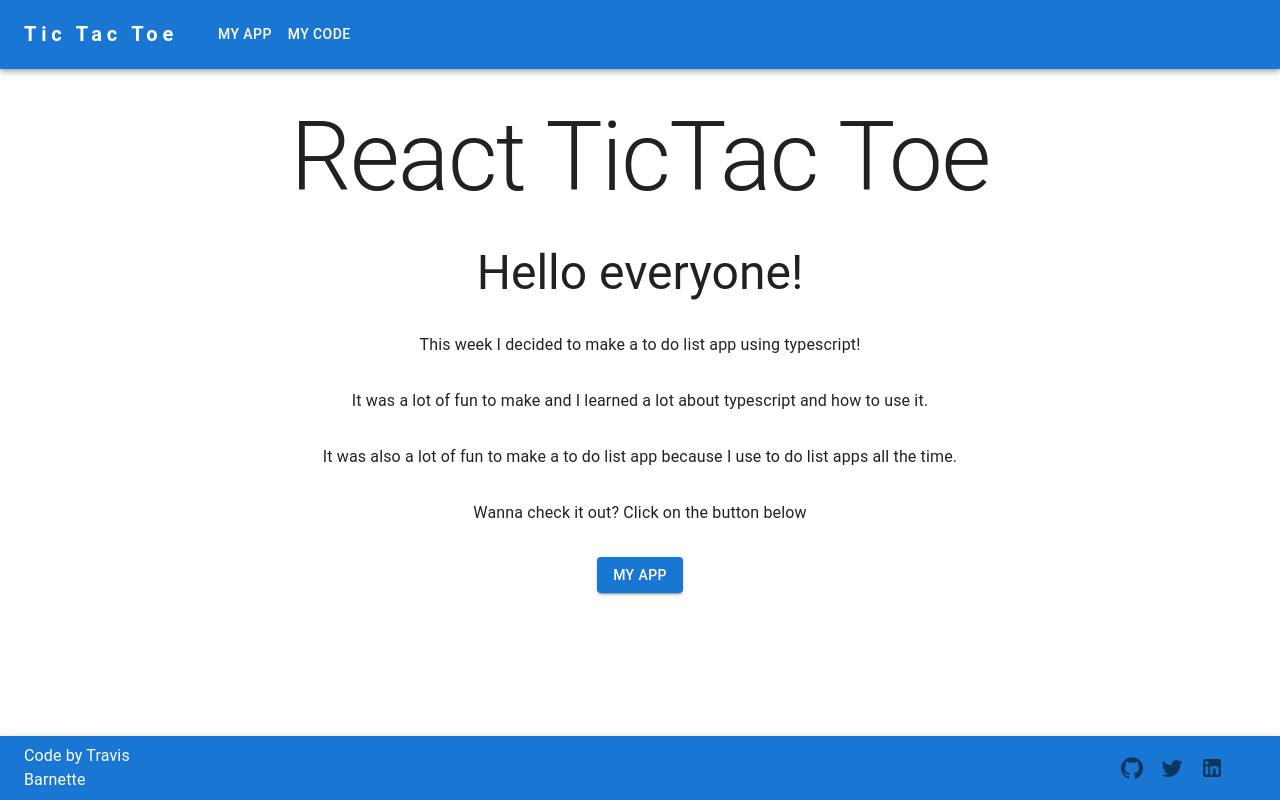
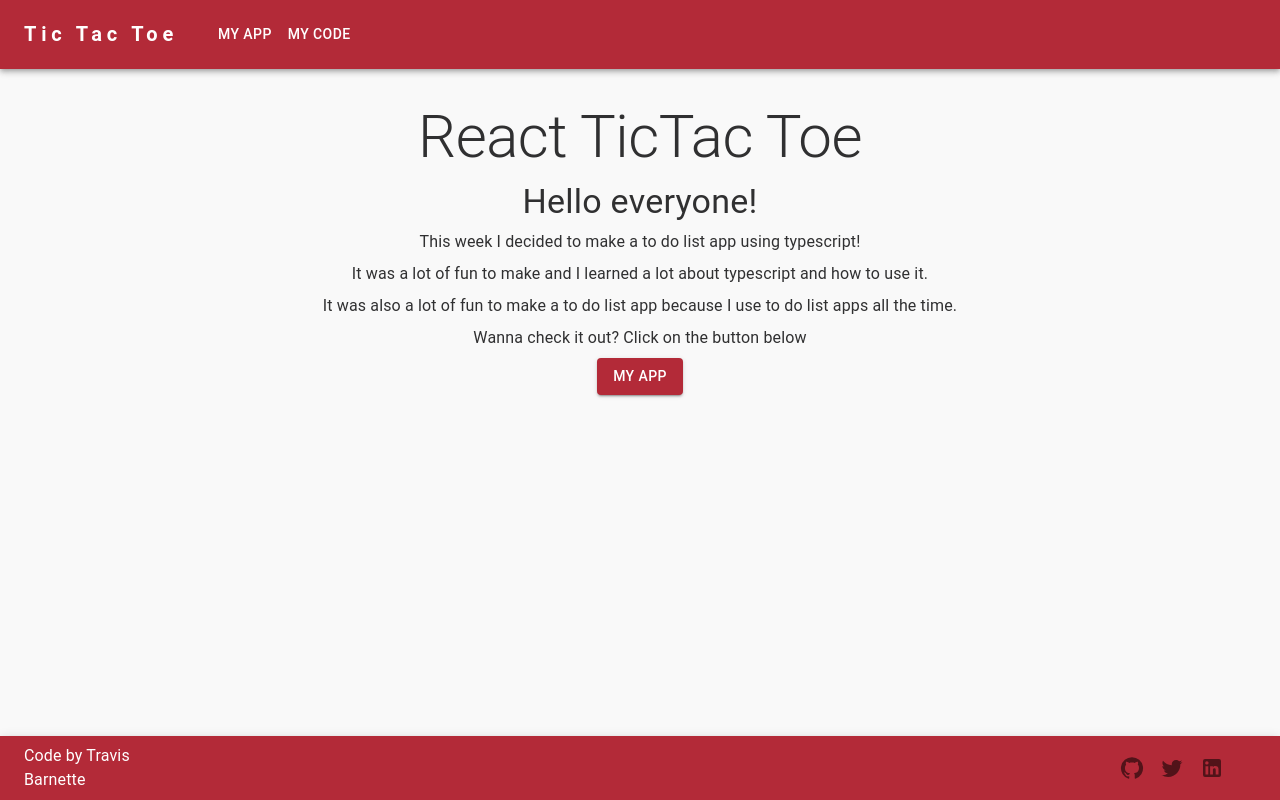
Before and after one commit to barnettet31/promineo-week-11, a React (Vite) app: page / in a window 1280 px wide. Built offline with nearby package versions, Linux system fonts and the light colour scheme.

Commit message:
finished project

```diff
--- /dev/null
+++ b/src/components/board-button/board-button.component.tsx
@@ -0,0 +1,27 @@
+import CloseIcon from "@mui/icons-material/Close";
+import RadioButtonUncheckedIcon from "@mui/icons-material/RadioButtonUnchecked";
+import { Box, Button, Grid, Icon, IconButton,  useTheme } from "@mui/material";
+interface IProps {
+  value: number | null;
+  onClick: () => void;
+}
+
+export const BoardButton = ({ value, onClick }: IProps) => {
+  const _renderIcon = (value: number) => value === 2 ? <CloseIcon /> : <RadioButtonUncheckedIcon />;
+  const theme = useTheme();
+  return (
+    <Box marginX="auto" marginY="auto">
+    <Button sx={{padding:'1.5em', borderRadius:'5px', display:'flex', justifyContent:'center', alignItems:'center', backgroundColor:theme.palette.primary.main}} onClick={onClick}>
+      {
+        <Icon
+          fontSize="small"
+          color="info"
+          sx={{width:'1.125em', height:'1.125em'}}
+          onClick={() => onClick()}>
+          {value === null ? null : _renderIcon(value)}
+        </Icon>
+      }
+    </Button>
+    </Box>
+  );
+};
--- /dev/null
+++ b/src/components/board/board.component.tsx
@@ -0,0 +1,17 @@
+import { Box,  } from "@mui/material";
+import { BoardButton } from "../board-button/board-button.component";
+export type NulNum = number | null;
+export type ArrNulNum = NulNum[];
+interface IProps {
+    squares:ArrNulNum,
+    onClick:(number:number)=>void
+}
+export const Board = ({squares, onClick}:IProps)=>{
+    return(
+       <Box sx={{width:1}} justifyContent="center" >
+        <Box marginX="auto" height={400} display="grid" gridTemplateColumns="repeat(3, 1fr)" gap={4} maxWidth="sm">
+        {squares.map((square, i)=> <BoardButton key={i} value={square} onClick={()=>onClick(i)} />)}
+        </Box>
+       </Box>
+    )
+}
--- a/src/components/layout/layout.component.tsx
+++ b/src/components/layout/layout.component.tsx
@@ -5,7 +5,7 @@ interface IProps {
 }
 export const LayoutContainer = ({ children }: IProps) => {
   return (
-    <Container>
+    <Container sx={{paddingBottom:10}}>
       <Box
         component="main"
         sx={{
@@ -14,7 +14,7 @@ export const LayoutContainer = ({ children }: IProps) => {
           alignItems: "center",
           justifyContent: "center",
           mt: 4,
-          gap:4,
+          gap:1,
           textAlign:'center'
         }}>
         {children}
--- a/src/components/nav-bar/navbar.component.tsx
+++ b/src/components/nav-bar/navbar.component.tsx
@@ -81,7 +81,7 @@ function NavBar() {
                 }}>
                 {pages.map(({ title, path }) => (
                   <MenuItem key={title} onClick={handleCloseNavMenu} >
-                    <Typography fontStyle={{textDecoration:'none'}} textAlign="center" color="white" component={Link} to={path}>
+                    <Typography fontStyle={{textDecoration:'none', color:'inherit'}} textAlign="center"  component={Link} to={path}>
                       {title}
                     </Typography>
                   </MenuItem>
--- /dev/null
+++ b/src/components/score/score.component.tsx
@@ -0,0 +1,22 @@
+import { Container, Typography } from "@mui/material";
+export interface IScoreProps {
+
+    player1: number;
+    player2: number;
+    tie: number;
+
+}
+interface IProps extends IScoreProps {
+  turn:boolean;
+}
+export const Score = ({ player1, player2, tie, turn }: IProps) => {
+    return(
+  <Container maxWidth="xl" >
+
+    <Typography mb={1} variant="h4" >Player 1 Score: {player1}</Typography>
+    <Typography mb={1} variant="h4">Player 2 Score: {player2}</Typography>
+    <Typography variant="h4" mb={3}>Ties: {tie}</Typography>
+    <Typography variant="h4" mb={3}>Who's turn is it? {turn? 'Player 1': 'Player 2'}</Typography>
+
+  </Container>);
+};
--- a/src/infrastructure/theme.provider.tsx
+++ b/src/infrastructure/theme.provider.tsx
@@ -8,13 +8,64 @@ interface IProps {
 }
 export const MuiThemeProvider = ({ children }: IProps) => {
   const prefersDarkMode = useMediaQuery("(prefers-color-scheme: dark)");
+
+ const getDesignTheme = ()=>{
+ return {
+    mode: prefersDarkMode? 'dark':'light',
+    palette: prefersDarkMode? {
+      primary: {
+        main: '#b32a38',
+        light: '#832543',
+      },
+
+      secondary: {
+        main: '#f10760',
+      },
+      error: {
+        main: '#fd564b',
+      },
+      text: {
+        primary: '#f9f9f9',
+        secondary: 'rgba(185,185,185,0.7)',
+
+      },
+      info:{
+        main:'#e2e9ef'
+      },
+
+      background: {
+        default: '#303031',
+        paper: '#424241',
+      }
+    }:{
+      primary: {
+        main: '#b32a38',
+        light: '#832543',
+      },
+
+      secondary: {
+        main: '#f10760',
+      },
+      error: {
+        main: '#fd564b',
+      },
+      text: {
+        primary: '#303031',
+        secondary: '#424241',
+      },
+      info:{
+        main:'#424241'
+      },
+      background: {
+        default: '#f9f9f9',
+        paper: 'rgba(185,185,185,0.7)',
+      }
+    },
+  };
+ }
   const theme = useMemo(
-    () =>
-      createTheme({
-        palette: {
-          mode: prefersDarkMode ? "dark" : "light",
-        },
-      }),
+    () => createTheme(getDesignTheme())
+      ,
     [prefersDarkMode]
   );
 
--- a/src/routes/app/app.route.tsx
+++ b/src/routes/app/app.route.tsx
@@ -1,3 +1,114 @@
+import { Alert, Stack, useTheme } from "@mui/material";
+import { Container } from "@mui/system";
+import { useEffect, useState } from "react";
+import { ArrNulNum, Board, NulNum } from "../../components/board/board.component";
+import { IScoreProps, Score } from "../../components/score/score.component";
+const initialState: IScoreProps = {
+    player1:0,
+    player2:0,
+    tie:0
+};
+const initialBoardState:ArrNulNum = Array(9).fill(null);
+const calculateTheWinner = (board:ArrNulNum):NulNum=>{
+ const winningLines = [
+    [0,1,2],
+    [3,4,5],
+    [6,7,8],
+    [0,3,6],
+    [1,4,7],
+    [2,5,8],
+    [0,4,8],
+    [2,4,6],
+ ];
+ for(let [x,y,z] of winningLines){
+    if(board[x] && board[x] === board[y] && board[x] === board[z]){
+        return board[x];
+    }
+}
+if(board.every(value=>value != null)) return 0
+return null;
+}
 export function AppPage (){
-    return <h1>App Page</h1>
+    const [score, setScore] = useState<IScoreProps>(initialState);
+    const [board, setBoard] = useState<ArrNulNum>(initialBoardState);
+    const [isPlayerOne,setIsPlayerOne] = useState<boolean>(true);
+    const isThereAWinner: number | null = calculateTheWinner(board);
+    const theme = useTheme()
+    const resetBoard = ()=> setTimeout(()=>{
+        setIsPlayerOne(true);
+        setBoard(initialBoardState);
+    }, 500);
+    const incrementScore = (winner:number)=>{
+        switch(winner){
+            case 0:
+                setScore((prevState)=>{
+                    const newState: IScoreProps = {
+                        ...prevState,
+                        tie:prevState.tie++
+                    }
+                    return newState;
+                });
+                break;
+            case 1:
+                setScore((prevState)=>{
+                    const newState: IScoreProps = {
+                        ...prevState,
+                        player2:prevState.player2++
+                    }
+                    return newState;
+                });
+                break;
+            case 2:
+            setScore((prevState)=>{
+                const newState: IScoreProps = {
+                    ...prevState,
+                    player1:prevState.player1++
+                }
+                return newState;
+            });
+             break;
+
+        }
+    }
+
+    const handleClick = (number:number)=>{
+      setBoard((prevBoard)=>{
+        const copyOfBoard = [...prevBoard];
+        if(isThereAWinner || prevBoard[number]) return prevBoard;
+        copyOfBoard[number] = isPlayerOne? 2: 1;
+        setIsPlayerOne(!isPlayerOne);
+        return copyOfBoard;
+      })
+    }
+    const _chooseWinnerText =(number:number|null)=>{
+        switch(number){
+            case 0:
+                return "No Winner It's a Tie"
+
+            case 1:
+                return "Player 2"
+            case 2:
+                return "Player 1"
+        }
+    }
+    useEffect(()=>{
+       function checkForWinner (){
+        if(isThereAWinner === 2)return incrementScore(2)
+        if(isThereAWinner === 1 ) return incrementScore(1)
+        if(isThereAWinner=== 0 ) return incrementScore(0);
+       }
+       checkForWinner();
+
+    },[isThereAWinner])
+
+    return (
+        <>
+        <Score player1={score.player1} player2={score.player2} tie={score.tie} turn={isPlayerOne}/>
+        <Container maxWidth='sm'>
+        <Board squares={board} onClick={(number)=>handleClick(number)}/>
+        {isThereAWinner !== null ? (<Alert color="info" onClose={()=>resetBoard()} sx={{backgroundColor:theme.palette.background.paper, color:theme.palette.primary.main, display:'flex', alignItems:'center'}}>{`Winner:  ${_chooseWinnerText(isThereAWinner)}`}</Alert>): null}
+        </Container>
+        </>
+
+    )
 }
--- a/src/routes/landing/landing.route.tsx
+++ b/src/routes/landing/landing.route.tsx
@@ -5,8 +5,8 @@ import { LayoutContainer } from "../../components/layout/layout.component";
 export function LandingPage() {
   return (
     <>
-      <Typography variant="h1">React TicTac Toe</Typography>
-      <Typography variant="h3">Hello everyone!</Typography>
+      <Typography variant="h2">React TicTac Toe</Typography>
+      <Typography variant="h4">Hello everyone!</Typography>
       <Typography variant="body1">
         This week I decided to make a to do list app using typescript!
       </Typography>
```
